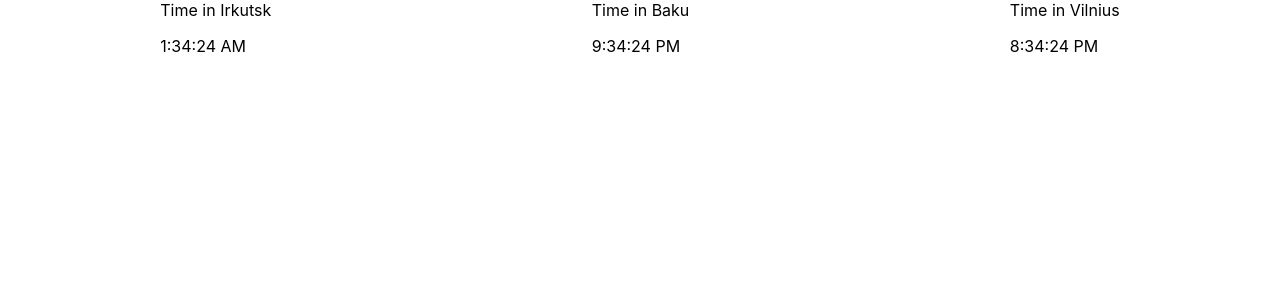
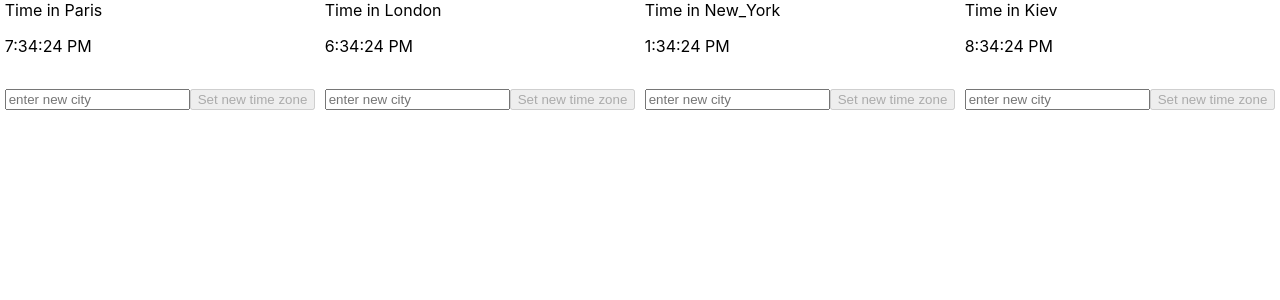
Before and after one commit to Beersheva22-Golovin-Andrei/react-proj, a React (Create React App) app: page / in a window 1280 px wide. Shown: the top 300 px of the page. Built offline with nearby package versions, Linux system fonts and the light colour scheme.

Commit message:
Input and custom alert have been added

```diff
--- a/src/App.tsx
+++ b/src/App.tsx
@@ -1,6 +1,6 @@
 import Clocks from "./components/Clocks";
 
 const App: React.FC = ()=>{
-return <Clocks/>
-}
+return <Clocks/>}
+
 export default App;
--- a/src/components/Clock.tsx
+++ b/src/components/Clock.tsx
@@ -1,33 +1,47 @@
-import TimeZone from "../types/TimeZone"
+import { useMemo, useState } from "react"
+import TimeZone from "../model/TimeZone"
 import timeZones from "../time-zones"
+import Input from "./common/Input"
+import InputResult from "../model/InputResult"
 
-type Props = {time:Date, city:string}
-const Clock: React.FC<Props> = ({time, city})=>{
+type Props = { time: Date, city: string }
+const Clock: React.FC<Props> = ({ time, city }) => {
     const style: React.CSSProperties = {
-        display:"flex",
+        display: "flex",
         flexDirection: "column"
     }
+
+    const firstZone: TimeZone[] = useMemo(() => timeFromZone(city), [city]);
+    const [newZone, setZone] = useState(firstZone[0]);
     return <div style={style}>
-                <header>
-                    Time in {city}
-                </header>
-                <p>
-                    {timeFromZone(time, city)}
-                </p>
+        <header>
+            Time in {newZone.name.split('/')[1]}
+        </header>
+        <p>
+            {time.toLocaleTimeString('en-US', { timeZone: newZone.name})}
+        </p>
+        <p>
+            <Input submitFn={function (newCity: string): InputResult {
+                const newTimeZones = timeFromZone(newCity);
+                let resObj:InputResult = {status: "error", message: newCity};
+                if (newTimeZones.length == 1){
+                    resObj.status = "success";
+                    setZone(newTimeZones[0]);
+                }
+                if (newTimeZones.length > 1){
+                    resObj.status =  "warning";
+                    setZone(newTimeZones[0]);
+                }
+
+                return resObj;
+            }} type="text" placeHolder={"enter new city"} buttonTitle="Set new time zone" />
+        </p>
     </div>
 }
 export default Clock;
 
 
-function timeFromZone (time:Date, city: string):string {
-    let res = true;
-    let index : number = 0;
+function timeFromZone(city: string): TimeZone[] {
     const array: TimeZone[] = timeZones;
-    while (res){
-        if(array[index].mainCities.includes(city)){
-            res= false;
-        }
-        index++;
-    }
-    return time.toLocaleTimeString('en-US', {timeZone: array[index].name});;
+    return array.filter(zone => zone.mainCities.includes(city));
 }
--- a/src/components/Clocks.tsx
+++ b/src/components/Clocks.tsx
@@ -1,22 +1,20 @@
 import { useState, useEffect } from "react";
 import Clock from "./Clock"
-const city1:string = "Irkutsk"
-const city2:string = "Baku"
-const city3:string = "Vilnius"
+import cityConfig from "../config/city-config.json"
 
-const Clocks:React.FC = ()=>{
+
+const Clocks: React.FC = () => {
     const [time, setTime] = useState<Date>(new Date())
 
-    useEffect(()=>{
-        const intervalId = setInterval(()=>{
-             setTime(new Date());
+    useEffect(() => {
+        const intervalId = setInterval(() => {
+            setTime(new Date());
         }, 1000);
         return () => clearInterval(intervalId);
-    }, [])
-    return <div style={{display: 'flex', flexDirection: 'row', justifyContent: 'space-around'}}>
-        <Clock time={time} city={city1}/>
-        <Clock time={time} city={city2}/>
-        <Clock time={time} city={city3}/>
+    }, []);
+    const cityArr: string[] = cityConfig.cities;
+    return <div style={{ display: 'flex', flexDirection: 'row', justifyContent: 'space-around' }}>
+        {cityArr.map(city => <Clock time={time} city={city} />)}
     </div>
 }
 
--- /dev/null
+++ b/src/components/common/Alert.tsx
@@ -0,0 +1,32 @@
+type Props = {status: string, message: string}
+
+const Alert: React.FC<Props> = ({status, message})=>{
+    let color: string = "green";
+    let warning: string = "";
+    switch (status){
+    case "error":{
+        color = "red";
+        warning = "Place was not found!"
+        break;
+    }
+    case "warning":{
+       color = "yellow";
+       warning = "There are more then 2 similar results!"
+        break;
+    }
+}
+const style: React.CSSProperties = {
+    color: color
+}
+
+    return <div>
+        <p>
+            <span style={style}>{message}</span>
+            <p>
+                <span style={style}>{warning}</span>
+            </p>
+        </p>
+    </div>
+}
+
+export default Alert;
--- /dev/null
+++ b/src/components/common/Input.tsx
@@ -0,0 +1,34 @@
+import { useRef, useState } from "react";
+import InputResult from "../../model/InputResult";
+import Alert from "./Alert";
+
+type Props = {
+    submitFn: (inputText: string) => InputResult;
+    placeHolder: string;
+    buttonTitle?: string;
+    type?: string;
+}
+
+const Input: React.FC<Props> = ({ submitFn, placeHolder, buttonTitle, type }) => {
+    const inputElementRef = useRef<HTMLInputElement>(null);
+    const [disabled, setDisabled] = useState<boolean>(true);
+    const [message, setMessage] = useState<string>("");
+    const [status, setStatus] = useState<string>("");
+    function onClickFn() {
+        const res = submitFn(inputElementRef.current!.value);
+        setMessage(res.message || "");
+        setStatus(res.status || "");
+        res.message && setTimeout(() => setMessage(''), 5000);
+        inputElementRef.current!.value="";
+    }
+    function onChangeFn() {
+        setDisabled(!inputElementRef.current?.value);
+    }
+
+    return <div>
+        <input type={type || "text"} placeholder={placeHolder} ref={inputElementRef} onChange={onChangeFn}/>
+        <button onClick={onClickFn} disabled={disabled}>{buttonTitle || 'Go'}</button>
+        {message && <Alert status={status} message={message} />}
+    </div>
+}
+export default Input;
--- /dev/null
+++ b/src/config/city-config.json
@@ -0,0 +1 @@
+{"cities":["Paris", "London", "New York City", "Kyiv"]}
--- /dev/null
+++ b/src/model/InputResult.ts
@@ -0,0 +1,3 @@
+type InputResult = {status: "error"|"success"|"warning", message?: string}
+
+export default InputResult;
```
Also changed, not shown: src/model/TimeZone.ts (renamed from src/types/TimeZone.ts).
